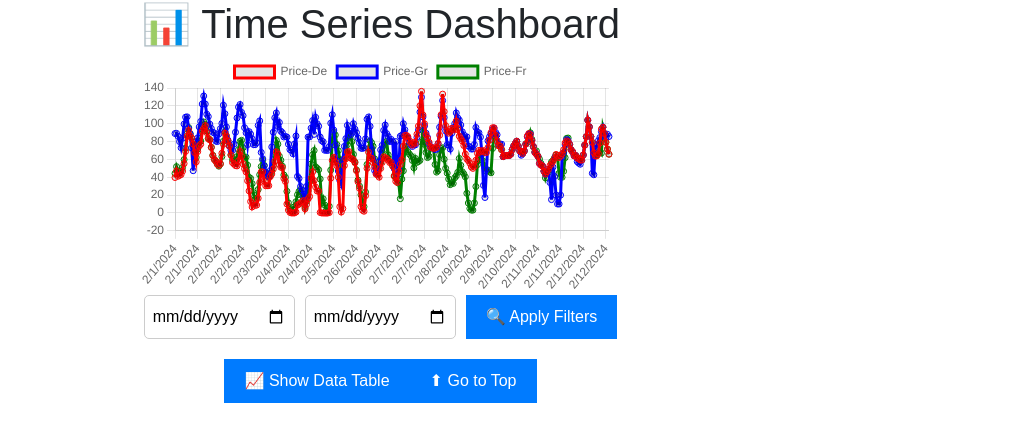
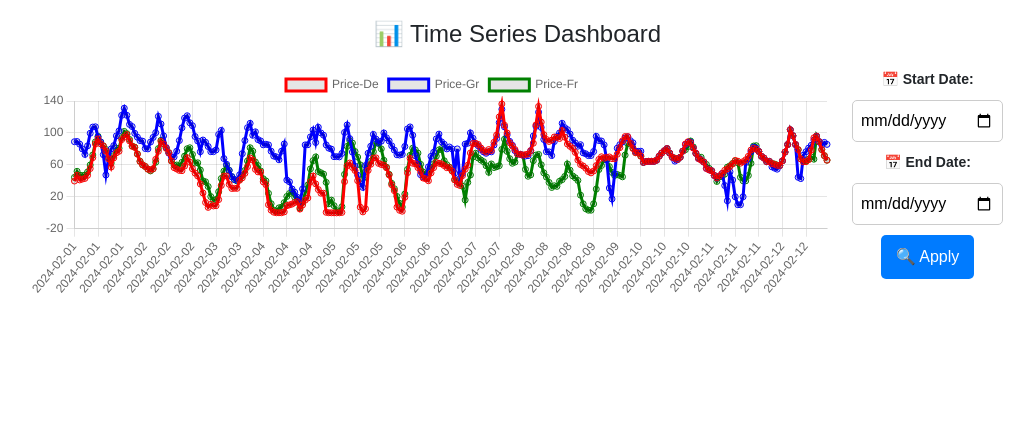
Before and after one commit to stellamarma/Assignment, a Vue app: page / in a window 1280 px wide. Shown: the top 442 px of the page, without its empty margins (20-1054 px from the left). Built offline with nearby package versions, Linux system fonts and the light colour scheme; the HTML template or start-up script is replaced by a standard one.

Commit message:
Find data between two dates

```diff
--- a/src/App.vue
+++ b/src/App.vue
@@ -2,76 +2,129 @@
   <div class="dashboard">
     <h1>📊 Time Series Dashboard</h1>
 
-    <!-- Διαγράφημα -->
-    <LineChart :data="filteredData" />
+    <div class="content">
+      <!-- Διάγραμμα -->
+      <LineChart :data="filteredData" class="chart" />
 
-    <div class="filters">
-      <!-- Ημερομηνία Έναρξης -->
-      <input type="date" v-model="startDate" />
+      <!-- Φίλτρα -->
+      <div class="filters">
+        <label>📅 Start Date:</label>
+        <input type="date" v-model="startDate" />
 
-      <!-- Ημερομηνία Λήξης -->
-      <input type="date" v-model="endDate" />
+        <label>📅 End Date:</label>
+        <input type="date" v-model="endDate" />
 
-      <!-- Κουμπί για το φιλτράρισμα -->
-      <button @click="applyFilters">🔍 Apply Filters</button>
+        <button class="search-btn" @click="applyFilters">🔍 Apply</button>
+      </div>
     </div>
-
-    <!-- Εμφάνιση πίνακα δεδομένων -->
-    <button @click="showTable = !showTable">
-      {{ showTable ? "📉 Hide Data Table" : "📈 Show Data Table" }}
-    </button>
-
-    <transition name="fade">
-      <DataTable v-if="showTable" :data="filteredData" />
-    </transition>
-
-    <!-- Κουμπί για επιστροφή στην κορυφή -->
-    <button @click="scrollToTop">⬆ Go to Top</button>
   </div>
 </template>
 
 <script setup lang="ts">
 import { ref, onMounted } from "vue";
-import DataTable from "./components/DataTable.vue";
 import LineChart from "./components/LineChart.vue";
 import type { TimeSeriesData } from "./types/types.ts";
 
-// Δημιουργία των refs για τις ημερομηνίες και τα δεδομένα
 const timeSeriesData = ref<TimeSeriesData[]>([]);
-const showTable = ref(false);
+const filteredData = ref<TimeSeriesData[]>([]);
 const startDate = ref<string | null>(null);
 const endDate = ref<string | null>(null);
-const filteredData = ref<TimeSeriesData[]>([]);
 
-// Αρχικοποίηση των δεδομένων από το αρχείο JSON
+// Φόρτωση δεδομένων από JSON
 onMounted(async () => {
   const response = await fetch("/data/timeseries.json");
-  const data = await response.json();
+  const data: TimeSeriesData[] = await response.json();
 
-  // Μετατροπή της DateTime σε Date και αποθήκευση στα δεδομένα
-  timeSeriesData.value = data.map((row: any) => ({
+  // Μετατροπή των δεδομένων και απόδοση τιμών
+  timeSeriesData.value = data.map((row) => ({
     ...row,
-    DateTime: new Date(row.DateTime), // Μετατροπή του DateTime σε αντικείμενο Date
+    ENTSOE_DE_DAM_Price: parseFloat(row.ENTSOE_DE_DAM_Price),
+    ENTSOE_GR_DAM_Price: parseFloat(row.ENTSOE_GR_DAM_Price),
+    ENTSOE_FR_DAM_Price: parseFloat(row.ENTSOE_FR_DAM_Price),
   }));
 
-  // Αρχικοποίηση του filteredData με όλα τα δεδομένα
+  // Αρχικό φιλτράρισμα όλων των δεδομένων
   filteredData.value = timeSeriesData.value;
 });
 
-// Συνάρτηση για την εφαρμογή των φίλτρων
+// Φιλτράρισμα με βάση τις ημερομηνίες
 const applyFilters = () => {
+  if (!startDate.value && !endDate.value) {
+    // Εάν δεν έχουν επιλεγεί ημερομηνίες, επιστρέφουμε όλα τα δεδομένα
+    filteredData.value = timeSeriesData.value;
+    return;
+  }
+
   filteredData.value = timeSeriesData.value.filter((row) => {
-    const rowDate = new Date(row.DateTime); // Μετατροπή του row.DateTime σε Date
+    const rowDate = row.DateTime.split("T")[0]; // Απομονώνουμε την ημερομηνία από το DateTime
 
-    const isAfterStart = startDate.value ? rowDate >= new Date(startDate.value) : true;
-    const isBeforeEnd = endDate.value ? rowDate <= new Date(endDate.value) : true;
+    const isAfterStart = startDate.value ? rowDate >= startDate.value : true;
+    const isBeforeEnd = endDate.value ? rowDate <= endDate.value : true;
 
     return isAfterStart && isBeforeEnd;
   });
 };
+</script>
 
-// Συνάρτηση για να επιστρέψει τον χρήστη στην κορυφή
-const scrollToTop = () => {
-  window.scrollTo({ top: 0, behavior: "smooth" });
-};
-</script>
+
+<style scoped>
+.dashboard {
+  max-width: 1100px;
+  margin: auto;
+  text-align: center;
+  padding: 20px;
+}
+
+h1 {
+  font-size: 24px;
+  margin-bottom: 20px;
+}
+
+.content {
+  display: flex;
+  gap: 20px;
+  align-items: center;
+  justify-content: center;
+}
+
+.chart {
+  flex: 3;
+  max-width: 800px;
+}
+
+.filters {
+  flex: 1;
+  display: flex;
+  flex-direction: column;
+  gap: 10px;
+  align-items: center;
+}
+
+label {
+  font-size: 14px;
+  font-weight: bold;
+}
+
+input {
+  padding: 8px;
+  font-size: 16px;
+  border-radius: 5px;
+  border: 1px solid #ccc;
+  width: 100%;
+}
+
+.search-btn {
+  background-color: #007bff;
+  color: white;
+  padding: 10px 15px;
+  font-size: 16px;
+  border: none;
+  border-radius: 5px;
+  cursor: pointer;
+  transition: background 0.3s ease-in-out;
+}
+
+.search-btn:hover {
+  background-color: #0056b3;
+}
+</style>
--- a/src/components/LineChart.vue
+++ b/src/components/LineChart.vue
@@ -1,3 +1,7 @@
+<template>
+    <Line :data="chartData" :options="chartOptions" />
+  </template>
+
   <script setup lang="ts">
   import { defineProps, computed } from "vue";
   import { Line } from "vue-chartjs";
@@ -6,15 +10,13 @@ import type { TimeSeriesData } from "../types/types";
 
   ChartJS.register(Title, Tooltip, Legend, LineElement, CategoryScale, LinearScale, PointElement);
 
+  // Δεδομένα από το App.vue
   const props = defineProps<{ data: TimeSeriesData[] }>();
 
+  // Μετατροπή δεδομένων για το διάγραμμα
   const chartData = computed(() => {
     return {
-    labels: props.data.map((d) => {
-      // Μετατρέπουμε το DateTime σε αντικείμενο Date και το εμφανίζουμε ως ημερομηνία
-      const date = new Date(d.DateTime);
-      return date.toLocaleDateString(); // Επιστρέφουμε την ημερομηνία σε μορφή "MM/DD/YYYY"
-    }),
+      labels: props.data.map((d) => d.DateTime.split("T")[0]), // Μόνο ημερομηνία
       datasets: [
         { label: "Price-De", data: props.data.map((d) => d.ENTSOE_DE_DAM_Price), borderColor: "red" },
         { label: "Price-Gr", data: props.data.map((d) => d.ENTSOE_GR_DAM_Price), borderColor: "blue" },
@@ -22,8 +24,10 @@ const chartData = computed(() => {
       ]
     };
   });
+
+  // Επιλογές διαγράμματος
+  const chartOptions = {
+    responsive: true,
+    maintainAspectRatio: false
+  };
   </script>
-
-<template>
-  <Line :data="chartData" />
-</template>
--- a/src/types/types.ts
+++ b/src/types/types.ts
@@ -1,5 +1,5 @@
 export type TimeSeriesData ={
-    DateTime: string; // "DD-MM-YYYY HH:mm"
+    DateTime: string ; // "DD-MM-YYYY HH:mm"
     ENTSOE_DE_DAM_Price: number;
     ENTSOE_GR_DAM_Price: number;
     ENTSOE_FR_DAM_Price: number;
```
Lines whose indentation alone changed are shown as unchanged.
